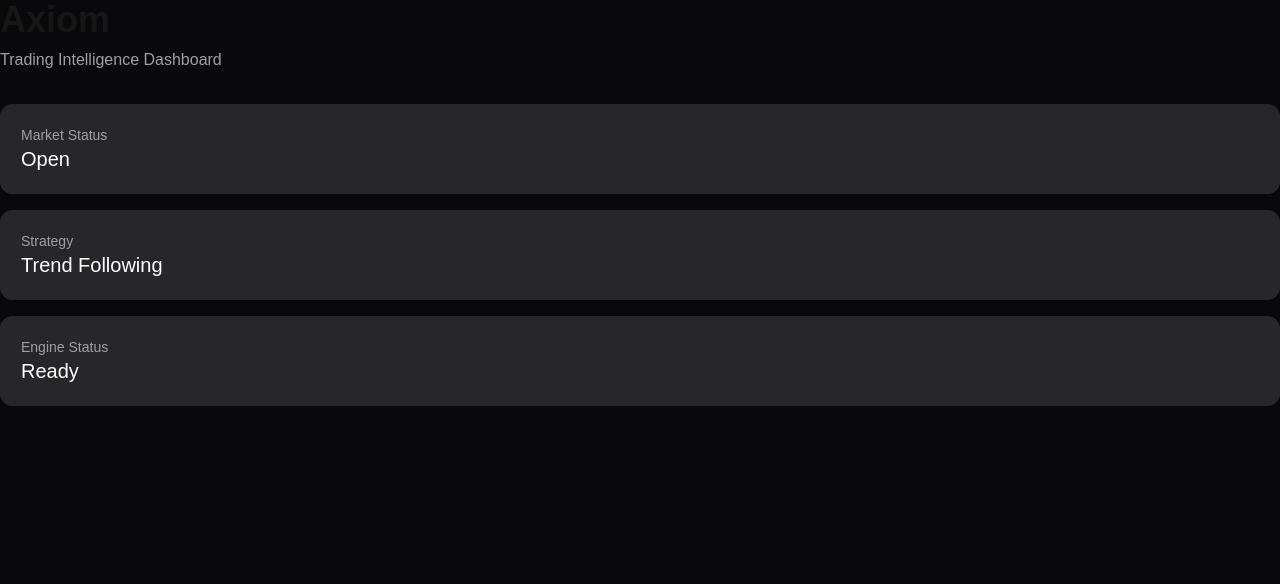
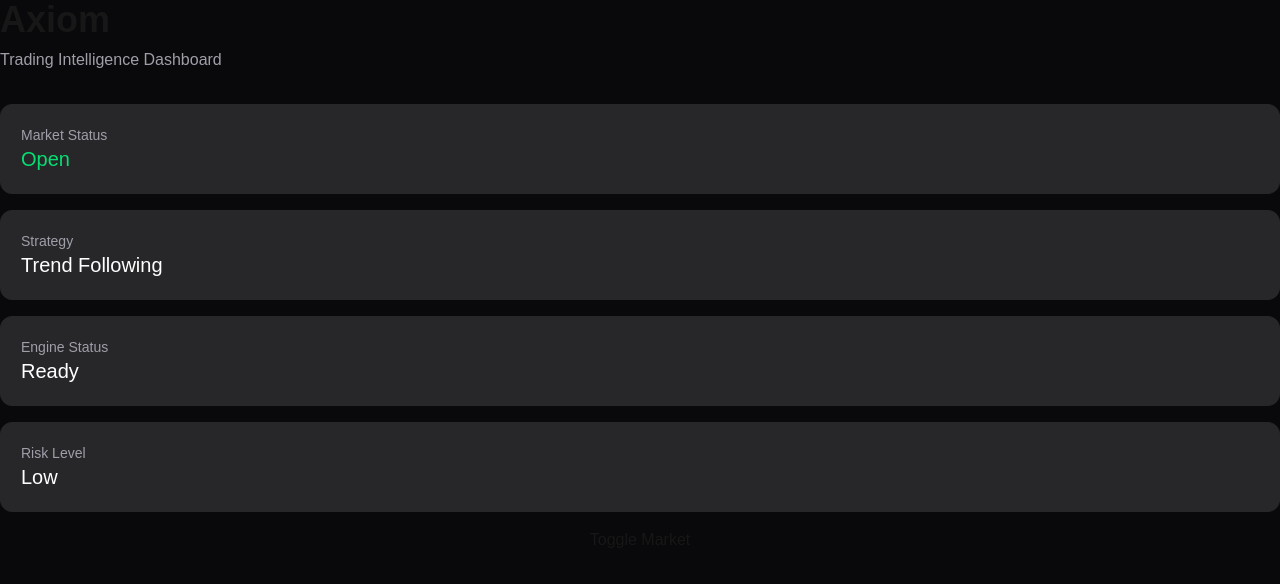
Before and after one commit to nickborti/athena, a Next.js app: page / in a window 1280 px wide. Shown: the top 584 px of the page. Built offline with nearby package versions, Linux system fonts and the light colour scheme.

Commit message:
add status card with states

```diff
--- a/src/app/page.tsx
+++ b/src/app/page.tsx
@@ -1,6 +1,20 @@
+"use client";
 import StatusCard from "@/components/StatusCard";
+import { useState } from "react";
 
 export default function Home() {
+  const [marketOpen, setMarketOpen] = useState(true);
+  const cards = [
+    {
+      label: "Market Status",
+      value: marketOpen ? "Open" : "Closed",
+      color: marketOpen ? "text-green-400" : "text-red-400",
+    },
+    { label: "Strategy", value: "Trend Following" },
+    { label: "Engine Status", value: "Ready" },
+    { label: "Risk Level", value: "Low" },
+  ];
+
   return (
     <main className="min-h-screen bg-zinc-950 text-white-p8">
       <section className="mx-auto-max-w-5xl">
@@ -8,9 +22,19 @@ export default function Home() {
         <p className="mt-2 text-zinc-400">Trading Intelligence Dashboard</p>
 
         <div className="mt-8 grid gap-4 md-grid-cols-3">
-          <StatusCard label={"Market Status"} value={"Open"} />
-          <StatusCard label={"Strategy"} value={"Trend Following"} />
-          <StatusCard label={"Engine Status"} value={"Ready"} />
+          {cards.map(({ label, value, color }) => {
+            return (
+              <StatusCard
+                key={label}
+                label={label}
+                value={value}
+                color={color}
+              />
+            );
+          })}
+          <button onClick={() => setMarketOpen(!marketOpen)}>
+            Toggle Market
+          </button>
         </div>
       </section>
     </main>
--- a/src/components/StatusCard.tsx
+++ b/src/components/StatusCard.tsx
@@ -1,13 +1,14 @@
 type StatusCardProps = {
   label: string;
   value: string;
+  color?: string;
 };
 
-export default function StatusCard({ label, value }: StatusCardProps) {
+export default function StatusCard({ label, value, color }: StatusCardProps) {
   return (
     <div className="rounded-xl border border-zinc-800 bg-zinc-800 p-5 text-white">
       <div className="text-sm text-zinc-400">{label}</div>
-      <div className="text-xl fontsemibold">{value}</div>
+      <div className={`text-xl fontsemibold ${color}`}>{value}</div>
     </div>
   );
 }
```
